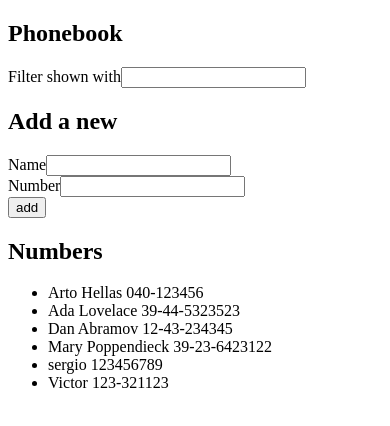
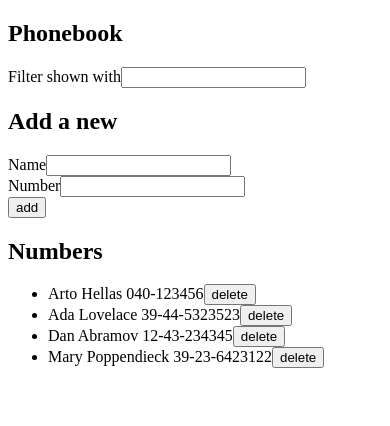
Before and after one commit to VRVG1/fullstackopen, a React (Vite) app in the folder part2/phonebook/: page / in a window 390 px wide. Shown: the top 426 px of the page. Built offline with nearby package versions, Linux system fonts and the light colour scheme; data requests are answered from the project's data file.

Commit message:
2.17 phonebook step9

```diff
--- a/part2/phonebook/db.json
+++ b/part2/phonebook/db.json
@@ -19,16 +19,6 @@
       "name": "Mary Poppendieck",
       "number": "39-23-6423122",
       "id": 4
-    },
-    {
-      "name": "sergio",
-      "number": "123456789",
-      "id": 5
-    },
-    {
-      "name": "Victor",
-      "number": "123-321123",
-      "id": 6
     }
   ]
 }
--- a/part2/phonebook/src/App.jsx
+++ b/part2/phonebook/src/App.jsx
@@ -40,6 +40,18 @@ const App = () => {
     setNewName({ name: "", number: "" })
   }
 
+  const deletePerson = (id, name) => {
+    if (
+      window.confirm(`Are you sure you want to delete ${name} from phonebook?`)
+    ) {
+      personsServices.remove(id).then((response) => {
+        const updatePersons = persons.filter((persons) => persons.id !== id)
+        setPersons(updatePersons)
+        setPersonstoShow(updatePersons)
+        window.alert(`Removed ${name} from phonebook`)
+      })
+    }
+  }
   const handleOnChange = (event) => {
     const { name, value } = event.target
     setNewName({ ...newName, [name]: value })
@@ -65,7 +77,7 @@ const App = () => {
         value2={newName.number}
       />
       <h2>Numbers</h2>
-      <Persons personsToShow={personstoShow} />
+      <Persons personsToShow={personstoShow} deletePerson={deletePerson} />
     </div>
   )
 }
--- a/part2/phonebook/src/components/Persons.jsx
+++ b/part2/phonebook/src/components/Persons.jsx
@@ -1,4 +1,4 @@
-const Persons = ({ personsToShow }) => {
+const Persons = ({ personsToShow, deletePerson }) => {
   return (
     <div>
       <ul>
@@ -6,6 +6,9 @@ const Persons = ({ personsToShow }) => {
           return (
             <li key={person.name}>
               {person.name} {person.number}
+              <button onClick={() => deletePerson(person.id, person.name)}>
+                delete
+              </button>
             </li>
           )
         })}
--- a/part2/phonebook/src/services/persons.jsx
+++ b/part2/phonebook/src/services/persons.jsx
@@ -17,9 +17,8 @@ const update = (id, newPerson) => {
 }
 
 const remove = (id) => {
-  axios.delete(`${baseUrl}/${id}`).then((response) => {
-    return response
-  })
+  const request = axios.delete(`${baseUrl}/${id}`)
+  return request.then((response) => response)
 }
 
 export default { getAll, update, remove, create }
```
